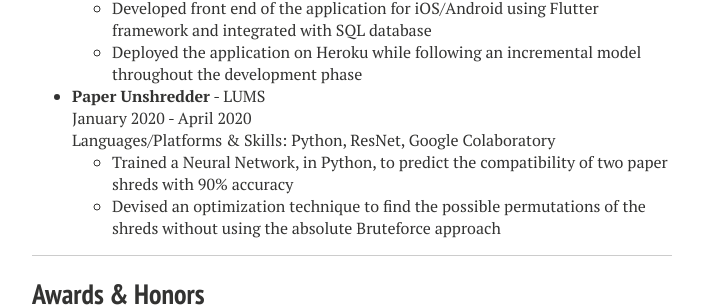
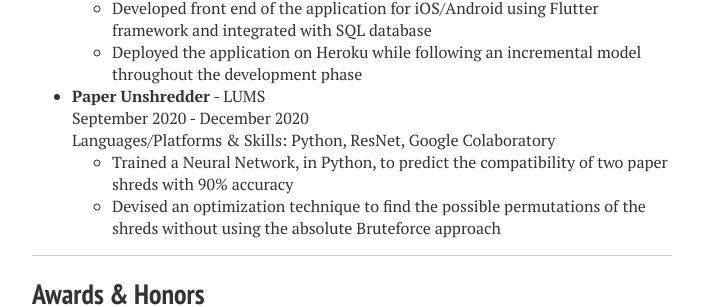
Before and after one commit to malikalihussain/malikalihussain.github.io, a Jekyll site: the page built from index.md, in a window 1280 px wide and 900 px high, scrolled down 1916 px. Shown: the part 153-460 px from the top of the window, without its empty margins (288-991 px from the left). Built offline with Jekyll 4.4.1, drawn with Linux system fonts in a browser that asks for light colours; nearby versions of some CDN libraries; comment, search, counter and statistics services are not loaded.

Commit message:
Update index.md

```diff
--- a/index.md
+++ b/index.md
@@ -88,7 +88,7 @@ I am pursuing a Master of Science in the [Information Networking Institute](http
     - Deployed the application on Heroku while following an incremental model throughout the development phase
 
 - **Paper Unshredder** - LUMS\\
-    January 2020 - April 2020\\
+    September 2020 - December 2020\\
     Languages/Platforms & Skills: Python, ResNet, Google Colaboratory
     - Trained a Neural Network, in Python, to predict the compatibility of two paper shreds with 90% accuracy
     - Devised an optimization technique to find the possible permutations of the shreds without using the absolute Bruteforce approach
```
